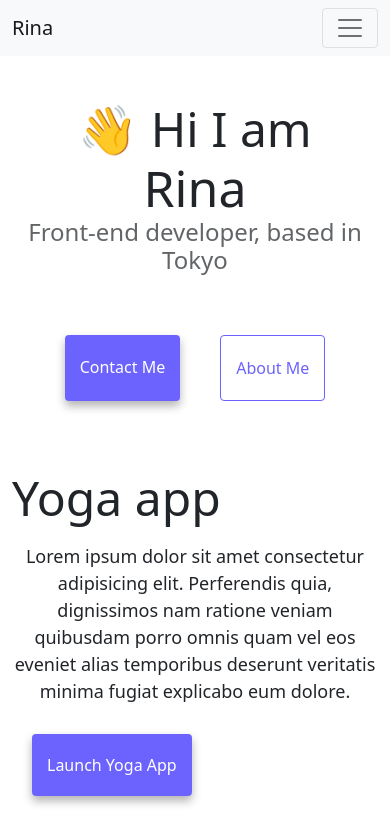
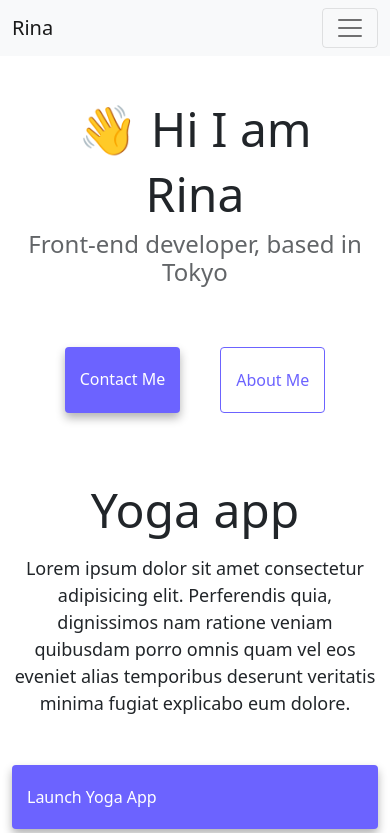
Before and after one commit to Rina707S/SC-Resp-Week-3-HW, a plain HTML site: page index.html in a window 390 px wide. Shown: the top 833 px of the page. Drawn offline with nearby package versions, Linux system fonts and the light colour scheme.

Commit message:
Fixed some things

```diff
--- a/styles.css
+++ b/styles.css
@@ -5,7 +5,7 @@
 }
 
 body {
-  margin-top: 100px;
+  margin: 100px 0;
 }
 
 h1,
@@ -97,9 +97,10 @@ p {
   text-transform: capitalize;
 }
 
-@media (max-width: 1200px) {
+@media (max-width: 576px) {
   h1 {
-    font-size: 50px;
+    font-size: 48px;
+    line-height: 1.5;
   }
   h2 {
     font-family: 30px;
@@ -111,13 +112,13 @@ p {
     text-align: center;
   }
 
-  h1,
-  h2,
-  h3 {
-    text-align: center;
+  .text-start {
+    text-align: center !important;
   }
+
   .app-links {
-    max-width: 100%;
+    display: block;
+    margin: 0 auto;
   }
 }
 
```
Also changed, not shown: about.html (+3 -3 lines).
